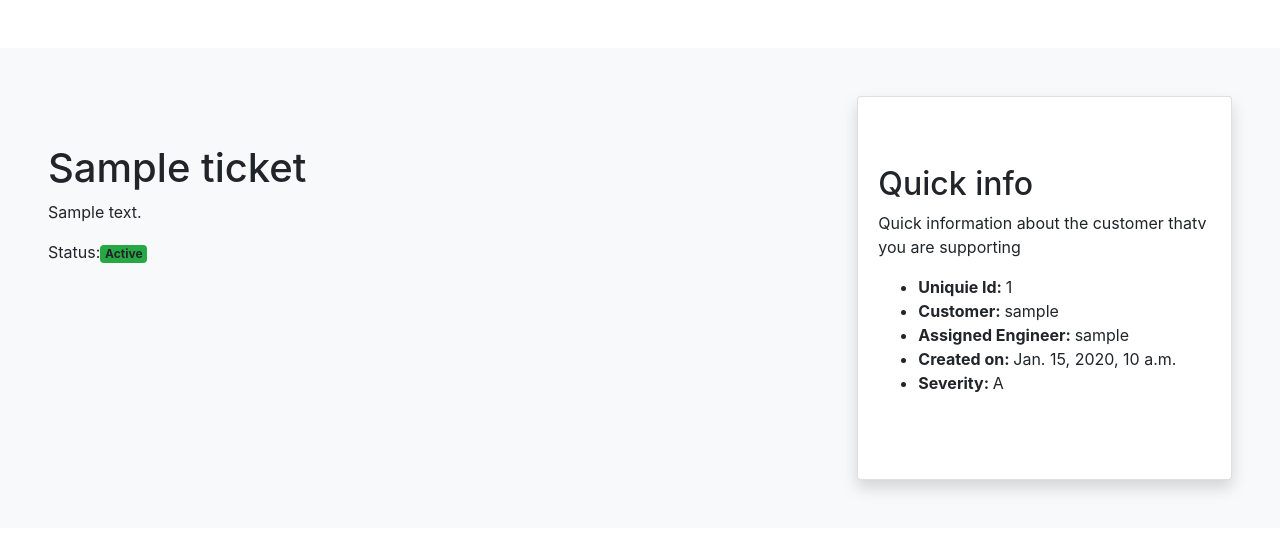
After one commit to suleyman735/ticketemailsystem, a Django app: page /ticket/ticket-details/1/ in a window 1280 px wide. The commit adds this page. Shown: the top 535 px of the page. Run offline with Django 4.2, Linux system fonts and the light colour scheme; tables that the repository leaves empty hold one stand-in row (values such as "Sample post"); some libraries are stand-ins or nearby versions.

Commit message:
finish some part remmeber first make migration

```diff
--- a/dashboard/views.py
+++ b/dashboard/views.py
@@ -4,7 +4,7 @@ from accounts.models import User
 # Create your views here.
 
 user = User()
-@login_required
+# @login_required
 def dashboard(request):
     # return render(request,'dashboard/customer_dashboard.html')
     user = request.user
--- a/templates/base.html
+++ b/templates/base.html
@@ -22,6 +22,13 @@
 
 
 
-<script src="//maxcdn.bootstrapcdn.com/bootstrap/4.1.1/js/bootstrap.min.js"></script>
-<script src="//cdnjs.cloudflare.com/ajax/libs/jquery/3.2.1/jquery.min.js"></script>
+
+
+ <!-- Optional JavaScript -->
+    <!-- jQuery first, then Popper.js, then Bootstrap JS -->
+    <script src="https://code.jquery.com/jquery-3.3.1.slim.min.js" integrity="sha384-q8i/X+965DzO0rT7abK41JStQIAqVgRVzpbzo5smXKp4YfRvH+8abtTE1Pi6jizo" crossorigin="anonymous"></script>
+    <script src="https://cdn.jsdelivr.net/npm/popper.js@1.14.3/dist/umd/popper.min.js" integrity="sha384-ZMP7rVo3mIykV+2+9J3UJ46jBk0WLaUAdn689aCwoqbBJiSnjAK/l8WvCWPIPm49" crossorigin="anonymous"></script>
+    <script src="https://cdn.jsdelivr.net/npm/bootstrap@4.1.3/dist/js/bootstrap.min.js" integrity="sha384-ChfqqxuZUCnJSK3+MXmPNIyE6ZbWh2IMqE241rYiqJxyMiZ6OW/JmZQ5stwEULTy" crossorigin="anonymous"></script>
+
+
 </html>
--- a/templates/ticket/create_ticket.html
+++ b/templates/ticket/create_ticket.html
@@ -29,11 +29,11 @@
                         <label for="floatingInput"> Tell us more about the issue</label>
 
                     </div>
-                    <div class="form-floating mb-3">
+                    <!-- <div class="form-floating mb-3">
                         {% render_field form.contact_mode class="form-control" %}
                         <label for="floatingInput"> How do you want us to contact you</label>
 
-                    </div>
+                    </div> -->
                     <button class="w-100 btn btn-lg btn-primary" type="submit">
                         Submit
                     </button>
--- a/templates/ticket/customer_tickets.html
+++ b/templates/ticket/customer_active_tickets.html
@@ -24,7 +24,7 @@
                 </p>
             </div>
 
-            <a href="" class="btn btn-primary btn-sm">View Details</a>
+            <a href="{% url "ticket:ticket-details" ticket.ticket_id %}" class="btn btn-primary btn-sm">View Details</a>
             <div class="card-footer">
                 <small class="text-muted">Created {{ ticket.created_on|naturaltime }}</small>
             </div>
--- /dev/null
+++ b/templates/ticket/ticket_details.html
@@ -0,0 +1,45 @@
+{% extends '../base.html' %}
+
+{% block content %}
+
+<div class="row p-5 mb-4 bg-light rounded-3">
+    <div class="col-md-8">
+        <div class="py-5">
+            <h1 class="display-6 fw-bold">{{ticket.ticket_title}}</h1>
+            <p class="">{{ticket.ticket_description}}</p>
+            <p class="card-text">
+                {% if ticket.status == 'Pending' %}
+                Status:<span class="badge bg-warning">Pending</span>
+                {% elif ticket.status == 'Active' %}
+                Status:<span class="badge bg-success">Active</span>
+
+                {% elif ticket.status == 'Resolved' %}
+                Status:<span class="badge bg-danger">Resolved</span>
+
+                {% endif %}
+            </p>
+        </div>
+    </div>
+    <div class="col-md-4">
+        <div class="card shadow">
+            <div class="card-body">
+                <div class="py-5">
+                    <h2 class="display-6">Quick info</h2>
+                    <p>Quick information about the customer thatv you are supporting</p>
+                    <ul>
+                        <li> <b>Uniquie Id: </b>{{ticket.ticket_id}}</li>
+                        <li> <b>Customer: </b>{{ticket.customer}}</li>
+                        <li> <b>Assigned Engineer: </b>{{ticket.engineer}}</li>
+                        <li> <b>Created on: </b>{{ticket.created_on}}</li>
+                        <li> <b>Severity: </b>{{ticket.severity}}</li>
+                    </ul>
+                </div>
+            </div>
+
+        </div>
+
+    </div>
+</div>
+
+
+{% endblock content %}
--- a/ticket/form.py
+++ b/ticket/form.py
@@ -6,7 +6,9 @@ from .models import Ticket
 class CreateTicketForm(forms.ModelForm):
     class Meta:
         model = Ticket
-        fields = ['ticket_title','ticket_description','contact_mode']
+        fields = ['ticket_title','ticket_description']
+
+        # 'contact_mode'
 
 
 class AssignTicketForm(forms.ModelForm):
--- a/ticket/models.py
+++ b/ticket/models.py
@@ -16,7 +16,7 @@ class Ticket(models.Model):
     last_modified = models.DateTimeField(auto_now=True)
     is_resolved = models.BooleanField(default=False)
     severity = models.CharField(max_length=5,choices=(('A','A'),('B','B')),default='B')
-    contact_mode = models.CharField(max_length=20,choices=(('Phone','Phone'),('Email','Email')))
+    # contact_mode = models.CharField(max_length=20,choices=(('Phone','Phone'),('Email','Email')))
     is_assigned_to_engineer = models.BooleanField(default=False)
     resolution_steps = models.TextField()
 # Create your models here.
--- a/ticket/urls.py
+++ b/ticket/urls.py
@@ -5,7 +5,9 @@ app_name='ticket'
 
 urlpatterns = [
 path('create-ticket/', create_ticket, name='create-ticket'),
-path('customer-tickets/', customer_tickets, name='customer-tickets'),
+# path('customer-tickets/', customer_tickets, name='customer-tickets'),
+path('customer-active-tickets/', customer_active_tickets, name='customer-active-tickets'),
+path('customer-resolved-tickets/', customer_resolved_tickets, name='customer-resolved-tickets'),
 path('assign-ticket/<str:ticket_id>/', assign_ticket, name='assign-ticket'),
 path('ticket-details/<str:ticket_id>/', tickt_details, name='ticket-details'),
 path('ticket-queue/', ticket_queue, name='ticket-queue'),
--- a/ticket/views.py
+++ b/ticket/views.py
@@ -19,7 +19,7 @@ def create_ticket(request):
                     var.ticket_id = id
                     var.save()
                     messages.success(request,"Your ticket has been submitted, A support engineer would reach out soon")
-                    return redirect('ticket:customer-tickets')
+                    return redirect('ticket:customer-active-tickets')
 
                 except IntegrityError:
                     continue
@@ -32,11 +32,22 @@ def create_ticket(request):
         context = {'form':form}
         return render(request,'ticket/create_ticket.html',context)
 
-# def cx can see all created tickets
-def customer_tickets(request):
-    tickets = Ticket.objects.filter(customer=request.user).order_by('-created_on')
+# # def cx can see all created tickets
+# def customer_tickets(request):
+#     tickets = Ticket.objects.filter(customer=request.user).order_by('-created_on')
+#     context = {'tickets':tickets}
+#     return render(request,'ticket/customer_tickets.html',context)
+
+# def cx can see all active tickets
+def customer_active_tickets(request):
+    tickets = Ticket.objects.filter(customer=request.user, is_resolved=False).order_by('-created_on')
     context = {'tickets':tickets}
-    return render(request,'ticket/customer_tickets.html',context)
+    return render(request,'ticket/customer_active_tickets.html',context)
+# def cx can see all resolved tickets
+def customer_resolved_tickets(request):
+    tickets = Ticket.objects.filter(customer=request.user,is_resolved=True).order_by('-created_on')
+    context = {'tickets':tickets}
+    return render(request,'ticket/customer_resolved_tickets.html',context)
 
 
 def assign_ticket(request,ticket_id):
```
Also changed, not shown: templates/dashboard/customer_dashboard.html (+12 -0 lines).
